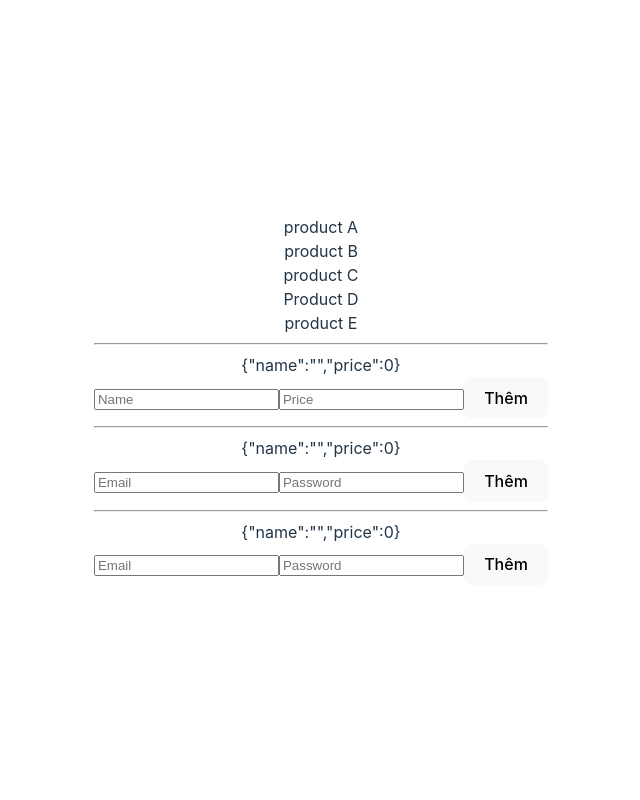
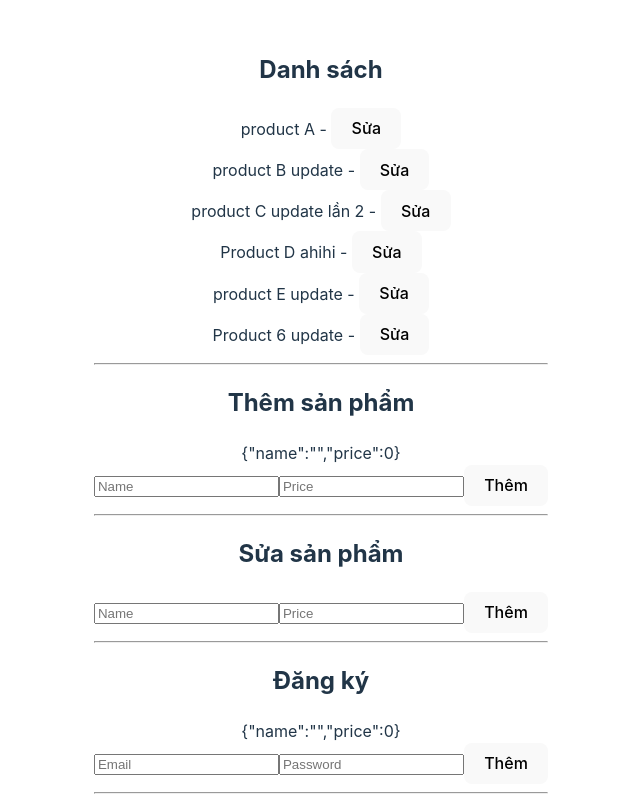
Before and after one commit to datlt2306/FPL-WEB209, a React (Vite) app: page / in a window 1280 px wide. Shown: the top 800 px of the page, without its empty margins (319-959 px from the left). Built offline with nearby package versions, Linux system fonts and the light colour scheme; data requests are answered from the project's data file.

Commit message:
Buổi 3: useContext

```diff
--- a/db.json
+++ b/db.json
@@ -7,23 +7,28 @@
     },
     {
       "id": 2,
-      "name": "product B",
+      "name": "product B update",
       "price": 300
     },
     {
       "id": 3,
-      "name": "product C",
+      "name": "product C update lần 2",
       "price": 400
     },
     {
-      "name": "Product D",
+      "name": "Product D ahihi",
       "price": "200",
       "id": 4
     },
     {
-      "name": "product E",
+      "name": "product E update",
       "price": "300",
       "id": 5
+    },
+    {
+      "name": "Product 6 update",
+      "price": 0,
+      "id": 6
     }
   ],
   "users": [
--- a/src/App.tsx
+++ b/src/App.tsx
@@ -1,11 +1,14 @@
 import { useEffect, useState } from 'react'
 import './App.css'
 import { IProduct } from './interfaces/Product'
-import Add from './Add'
+import Add from './components/Add'
 import Signup from './Signup'
 import Signin from './Signin'
+import Edit from './components/Edit'
+import List from './components/List'
 function App() {
     const [products, setProducts] = useState<IProduct[]>([])
+    const [product, setProduct] = useState<IProduct>({})
     const [isLoading, setIsLoading] = useState<boolean>(false)
     const [error, setError] = useState<string>('')
 
@@ -43,6 +46,23 @@ function App() {
             })()
         } catch (error) {}
     }
+    const onHandleEdit = (product: IProduct) => {
+        try {
+            ;(async () => {
+                const newProduct = await (
+                    await fetch(`http://localhost:3000/products/${product.id}`, {
+                        method: 'PATCH',
+                        headers: {
+                            'Content-Type': 'application/json'
+                        },
+                        body: JSON.stringify(product)
+                    })
+                ).json()
+                // Rerender
+                setProducts(products.map((product) => (product.id === newProduct.id ? newProduct : product)))
+            })()
+        } catch (error) {}
+    }
     const onHandleSignup = (user: any) => {
         try {
             ;(async () => {
@@ -75,12 +95,26 @@ function App() {
             })()
         } catch (error) {}
     }
+    const onHandleGetProduct = async (id: number) => {
+        try {
+            setIsLoading(true)
+            const data = await (await fetch(`http://localhost:3000/products/${id}`)).json()
+            setProduct(data)
+        } catch (error) {
+            console.log('[GET_PRODUCT_ERROR]', error)
+            setError((error as Error).message)
+        } finally {
+            setIsLoading(false)
+        }
+    }
 
     return (
         <>
-            {products?.map((product, index) => <div key={index}>{product.name}</div>)}
+            <List products={products} onGetProduct={onHandleGetProduct} />
             <hr />
             <Add onAdd={onHandleAdd} />
+            <hr />
+            <Edit product={product} onEdit={onHandleEdit} />
             <hr />
             <Signup onSignup={onHandleSignup} />
             <hr />
--- a/src/Signin.tsx
+++ b/src/Signin.tsx
@@ -23,6 +23,7 @@ const Signin = ({ onSignin }: SigninProps) => {
     }
     return (
         <div>
+            <h2>Đăng nhập</h2>
             {JSON.stringify(valueInput)}
             <form onSubmit={onSubmit}>
                 <input type='email' name='email' placeholder='Email' onInput={onHandleInput} />
--- a/src/Signup.tsx
+++ b/src/Signup.tsx
@@ -23,6 +23,7 @@ const Signup = ({ onSignup }: SignupProps) => {
     }
     return (
         <div>
+            <h2>Đăng ký</h2>
             {JSON.stringify(valueInput)}
             <form onSubmit={onSubmit}>
                 <input type='email' name='email' placeholder='Email' onInput={onHandleInput} />
--- a/src/Add.tsx
+++ b/src/components/Add.tsx
@@ -1,5 +1,5 @@
 import React, { useState } from 'react'
-import { IProduct } from './interfaces/Product'
+import { IProduct } from '../interfaces/Product'
 
 type AddProps = {
     onAdd: (product: IProduct) => void
@@ -23,6 +23,7 @@ const Add = ({ onAdd }: AddProps) => {
     }
     return (
         <div>
+            <h2>Thêm sản phẩm</h2>
             {JSON.stringify(valueInput)}
             <form onSubmit={onSubmit}>
                 <input type='text' name='name' placeholder='Name' onInput={onHandleInput} />
--- /dev/null
+++ b/src/components/Edit.tsx
@@ -0,0 +1,41 @@
+import React, { useState } from 'react'
+import { IProduct } from '../interfaces/Product'
+
+type EditProps = {
+    product: IProduct
+    onEdit: (product: IProduct) => void
+}
+
+const Edit = ({ onEdit, product }: EditProps) => {
+    const [valueInput, setValueInput] = useState<IProduct | {}>({})
+
+    const onHandleInput = (e: React.ChangeEvent<HTMLInputElement>) => {
+        const { name, value } = e.target
+        setValueInput({
+            ...valueInput,
+            [name]: value
+        })
+    }
+    const onSubmit = (e: any) => {
+        e.preventDefault()
+        onEdit({ ...product, ...valueInput })
+    }
+    return (
+        <div>
+            <h2>Sửa sản phẩm</h2>
+            <form onSubmit={onSubmit}>
+                <input type='text' name='name' placeholder='Name' defaultValue={product.name} onInput={onHandleInput} />
+                <input
+                    type='number'
+                    name='price'
+                    placeholder='Price'
+                    defaultValue={product.price}
+                    onInput={onHandleInput}
+                />
+                <button>Thêm</button>
+            </form>
+        </div>
+    )
+}
+
+export default Edit
--- /dev/null
+++ b/src/components/List.tsx
@@ -0,0 +1,22 @@
+import React from 'react'
+import { IProduct } from '../interfaces/Product'
+
+type ListProps = {
+    products: IProduct[]
+    onGetProduct: (id: number) => void
+}
+
+const List = ({ products, onGetProduct }: ListProps) => {
+    return (
+        <div>
+            <h2>Danh sách</h2>
+            {products?.map((product, index) => (
+                <div key={index}>
+                    {product.name} - <button onClick={() => onGetProduct(product.id!)}>Sửa</button>
+                </div>
+            ))}
+        </div>
+    )
+}
+
+export default List
```
